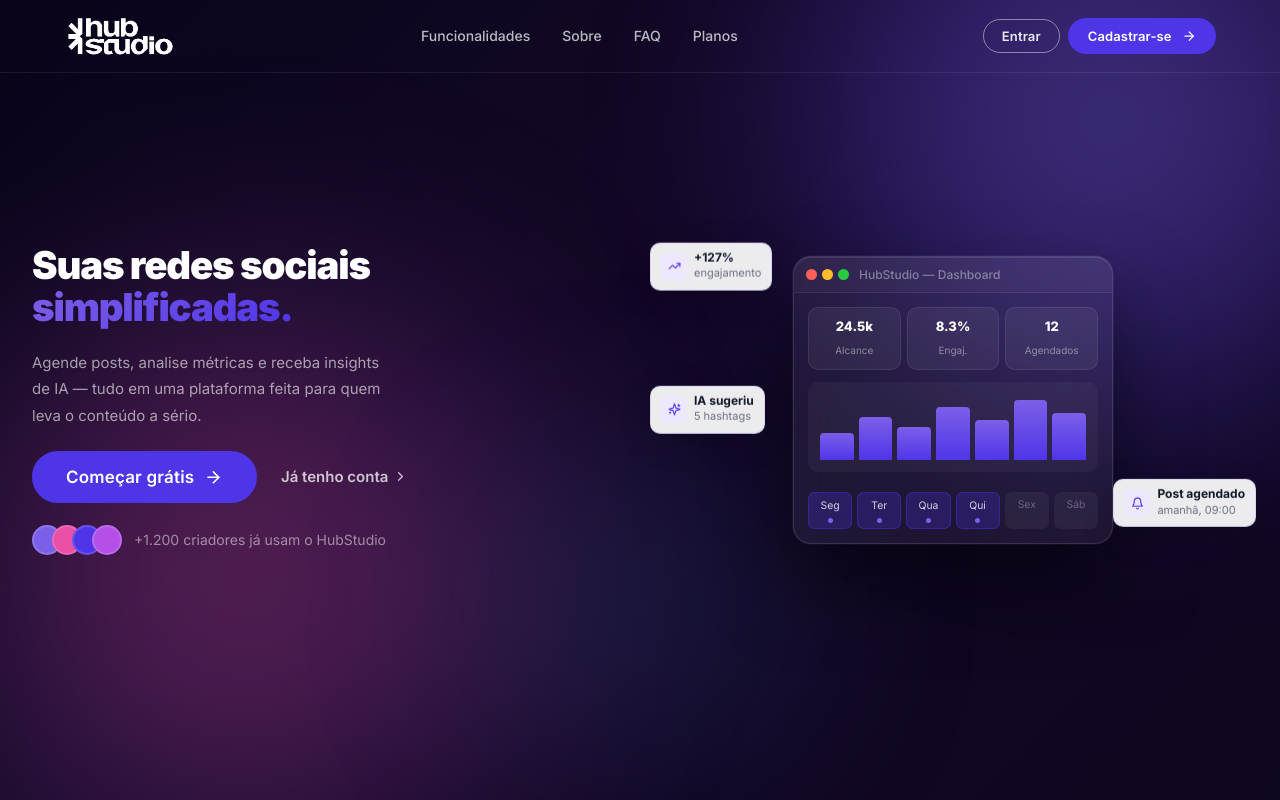
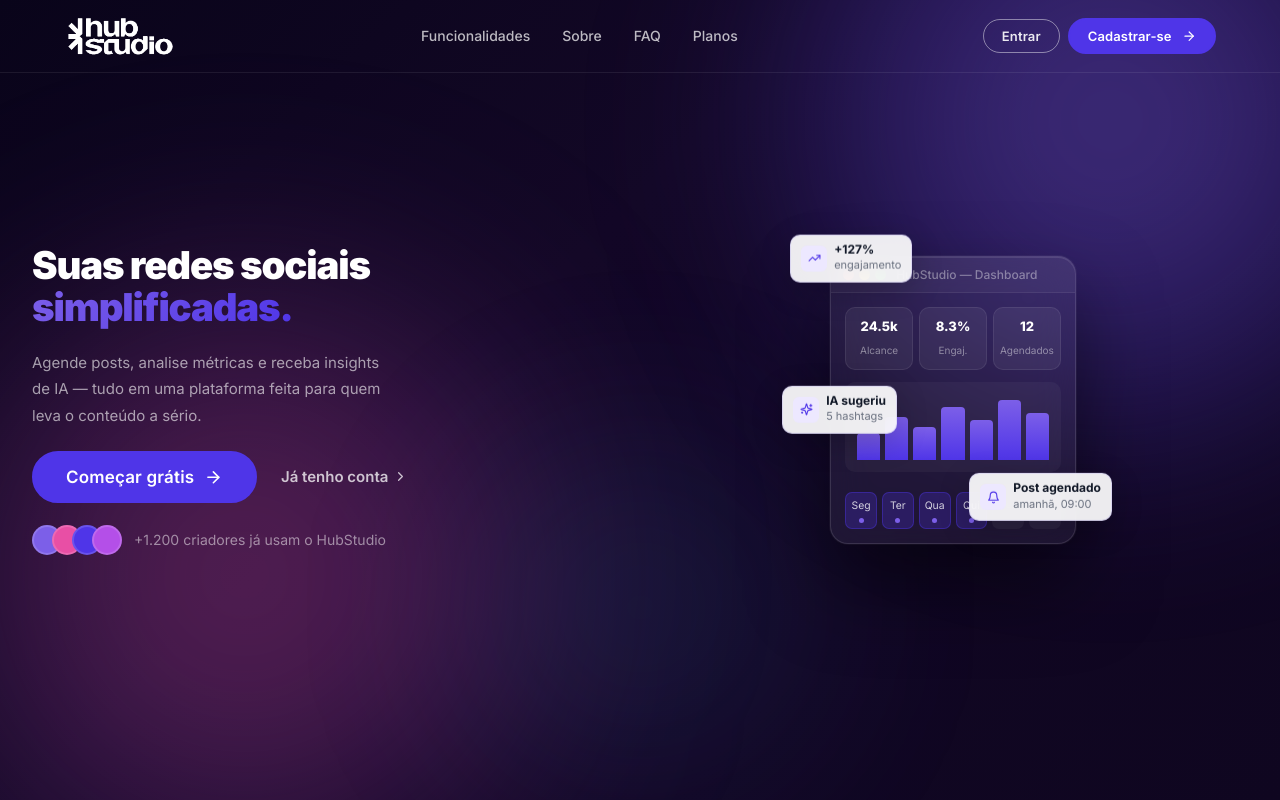
Before and after one commit to brenosemfreio/tcc, a React (Vite) app: page / in a window 1280 px wide. Shown: the top 800 px of the page. Built offline with nearby package versions, Linux system fonts and the light colour scheme.

Commit message:
chore: auto sync [Claude]

```diff
--- a/src/pages/Landing/Landing.css
+++ b/src/pages/Landing/Landing.css
@@ -256,9 +256,15 @@
 
 /* Visual side */
 .l-hero__visual {
-  position: relative;
   display: flex;
   justify-content: center;
+  align-items: center;
+}
+
+/* Wrapper que abraça o mockup — floats posicionados relativos a ele */
+.l-hero__mockup-wrap {
+  position: relative;
+  width: fit-content;
 }
 
 /* Mockup */
@@ -1790,14 +1796,11 @@
   .l-hero__title { font-size: clamp(1.875rem, 3vw, 2.5rem); white-space: normal; }
   .l-hero__sub   { font-size: 0.9375rem; max-width: 360px; }
 
-  /* Floating badges — menores e sem overflow */
+  /* Floating badges — menores mas mantêm posição relativa ao mockup-wrap */
   .l-float { font-size: 0.6875rem; padding: 7px 10px; gap: 7px; border-radius: 10px; }
   .l-float__icon { width: 26px; height: 26px; font-size: 0.8125rem; border-radius: 6px; }
   .l-float strong { font-size: 0.75rem; }
   .l-float span { font-size: 0.6875rem; }
-  .l-float--1 { left: -8px; top: -8px; }
-  .l-float--2 { right: -8px; bottom: 24px; }
-  .l-float--3 { left: -8px; }
 
   /* Section paddings menores */
   .l-features,
--- a/src/pages/Landing/Landing.jsx
+++ b/src/pages/Landing/Landing.jsx
@@ -376,6 +376,7 @@ export default function Landing() {
             animate={{ opacity: 1, x: 0, y: 0 }}
             transition={{ duration: 0.9, delay: 0.25, ease: [0.4, 0, 0.2, 1] }}
           >
+            <div className="l-hero__mockup-wrap">
               {/* Dashboard mockup */}
               <div className="l-mockup">
                 <div className="l-mockup__bar">
@@ -454,6 +455,7 @@ export default function Landing() {
                   <span>5 hashtags</span>
                 </div>
               </motion.div>
+            </div>
           </motion.div>
         </div>
 
```
Lines whose indentation alone changed are shown as unchanged.
